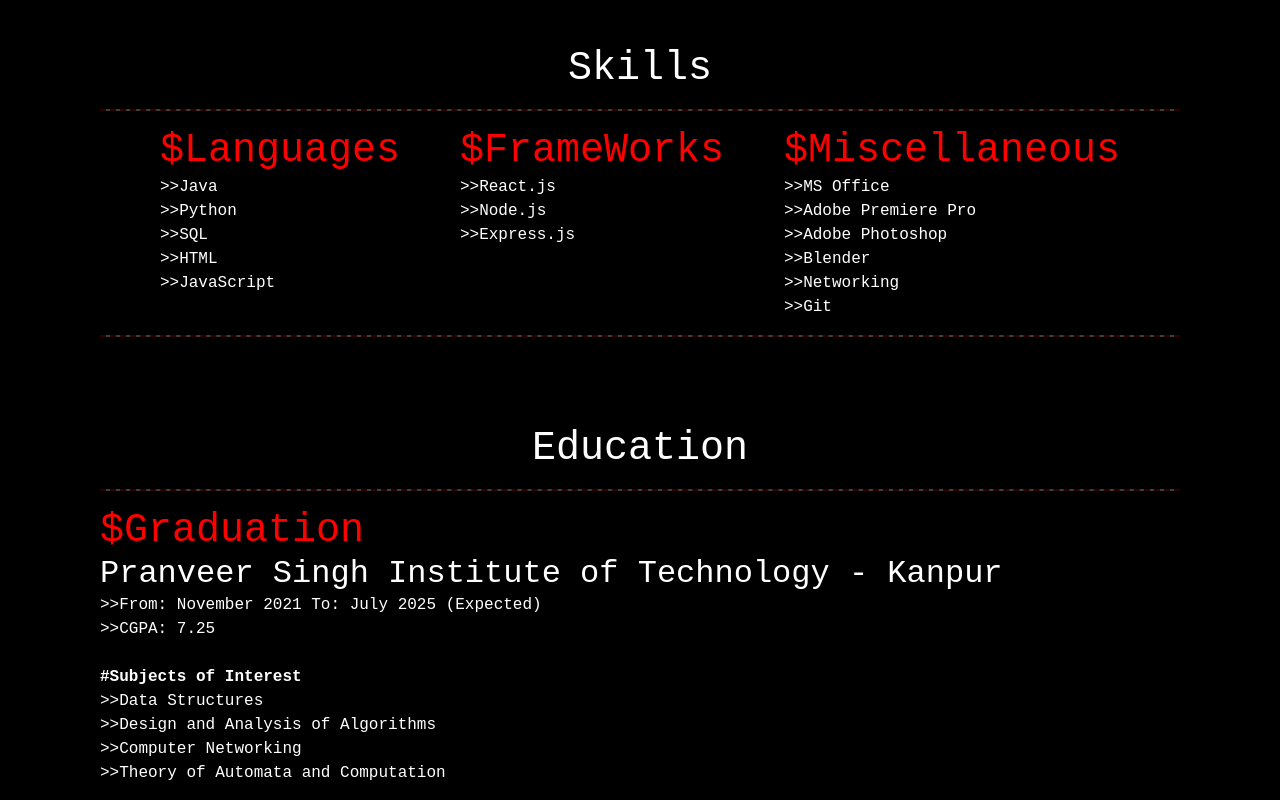
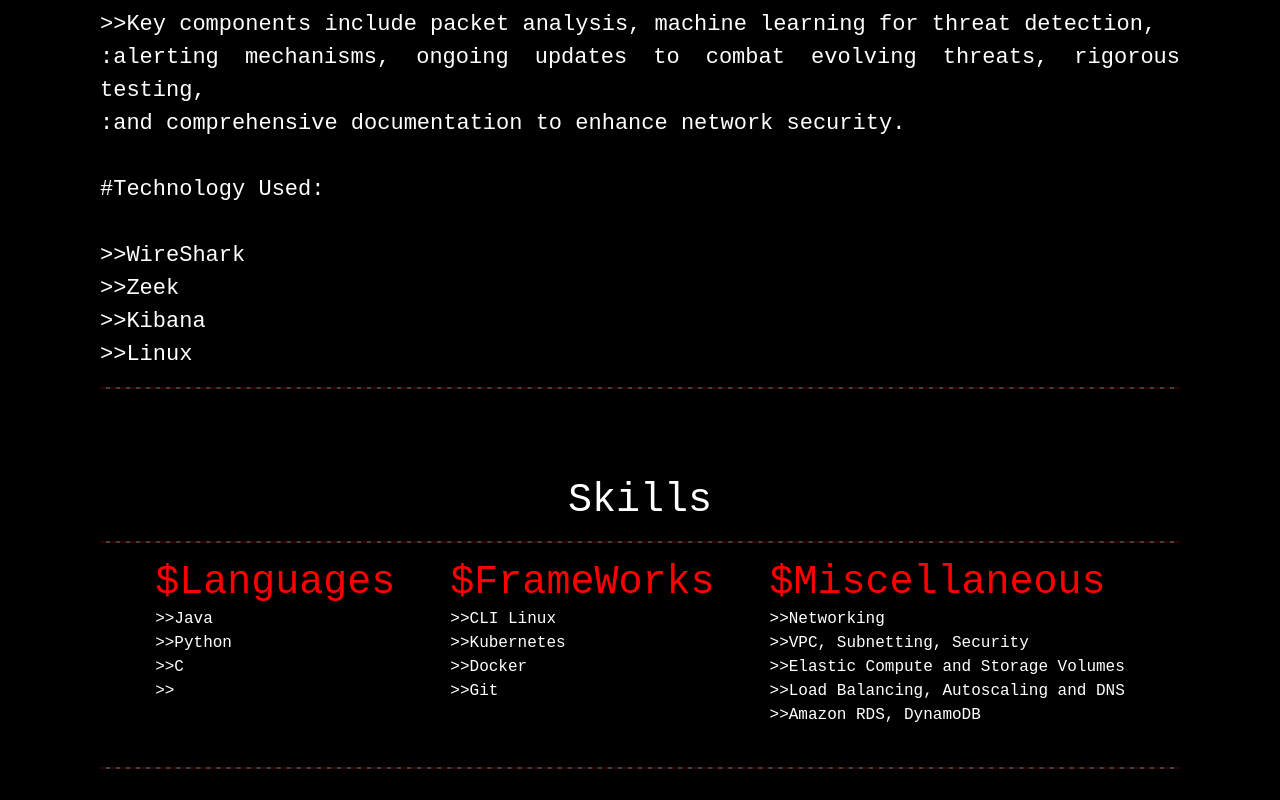
Before and after one commit to thisisdhruvchopra/Portfolio, a plain HTML site: page index.html in a window 1280 px wide. Shown: the part 1780-2580 px from the top of the page. Drawn offline with nearby package versions, Linux system fonts and the light colour scheme.

Commit message:
Updated Resume

```diff
--- a/index.html
+++ b/index.html
@@ -94,11 +94,12 @@
         <hr>
 
         <p id = "main_text" style = "line-height: 1.5">
-            I am a fervent technology enthusiast with a deep-rooted passion for understanding the intricacies of how technology operates.
-            My journey in the tech world has seen me gain proficiency in a variety of programming languages including Java, C, Python, Git,
-            JS, Node JS, Express JS, and HTML. Currently, I am broadening my horizons in the field of cybersecurity, with a specific focus
-            on developing a Network Intrusion Detection System. I am always on the lookout for opportunities that allow me to learn and master
-            new tech stacks.
+            I am a fervent technology enthusiast with a deep-rooted passion for understanding the intricacies of how technology operates. I specialize in Alogorithmic thinking and I love Design and Analysis of Algorithms.<br><br> My journey in the tech world has seen me gain proficiency in a variety of programming languages including Java, C, Python, and Git. Currently, I am broadening my horizons in the field of cybersecurity, with a specific focus on developing a Network Intrusion Detection System.
+
+In addition to my programming skills, I have developed a strong expertise in Amazon Web Services (AWS). I am proficient in various AWS services such as EC2, S3, Lambda, RDS, and VPC, and have hands-on experience in deploying, managing, and scaling applications in the AWS cloud environment. I am broadening my experience in cloud architecture and am learning how to implement solutions for cost optimization, security, and high availability.
+<br><br>
+
+I am also preparing for a role as a DevOps Engineer, where I aim to leverage my AWS skills alongside tools like Docker, Kubernetes, Jenkins, and Terraform to streamline development and deployment processes. I am always on the lookout for opportunities that allow me to learn and master new tech stacks.
         </p>
 
         <hr><br><br><br>
@@ -167,24 +168,26 @@
                     <h1 style="color:red;">$Languages</h1>
                     >>Java<br>
                     >>Python<br>
-                    >>SQL<br>
-                    >>HTML<br>
-                    >>JavaScript<br><br>
+                    >>C<br>
+                    >><br><br><br>
                 </div>
-                <div id = "FrameWorks">
+                <div id = "Tools">
                     <h1 style="color:red;">$FrameWorks</h1>
-                    >>React.js<br>
-                    >>Node.js<br>
-                    >>Express.js<br>
+                    >>CLI Linux<br>
+                    >>Kubernetes<br>
+                    >>Docker<br>
+                    >>Git<br>
                 </div>
                 <div id = "misc">
                     <h1 style="color:red;">$Miscellaneous</h1>
-                    >>MS Office<br>
-                    >>Adobe Premiere Pro<br>
-                    >>Adobe Photoshop<br>
-                    >>Blender<br>
+
                     >>Networking<br>
-                    >>Git
+                    >>VPC, Subnetting, Security<br>
+                    >>Elastic Compute and Storage Volumes <br>
+                    >>Load Balancing, Autoscaling and DNS<br>
+                    >>Amazon RDS, DynamoDB<br>
+
+
                 </div>
 
 
```
